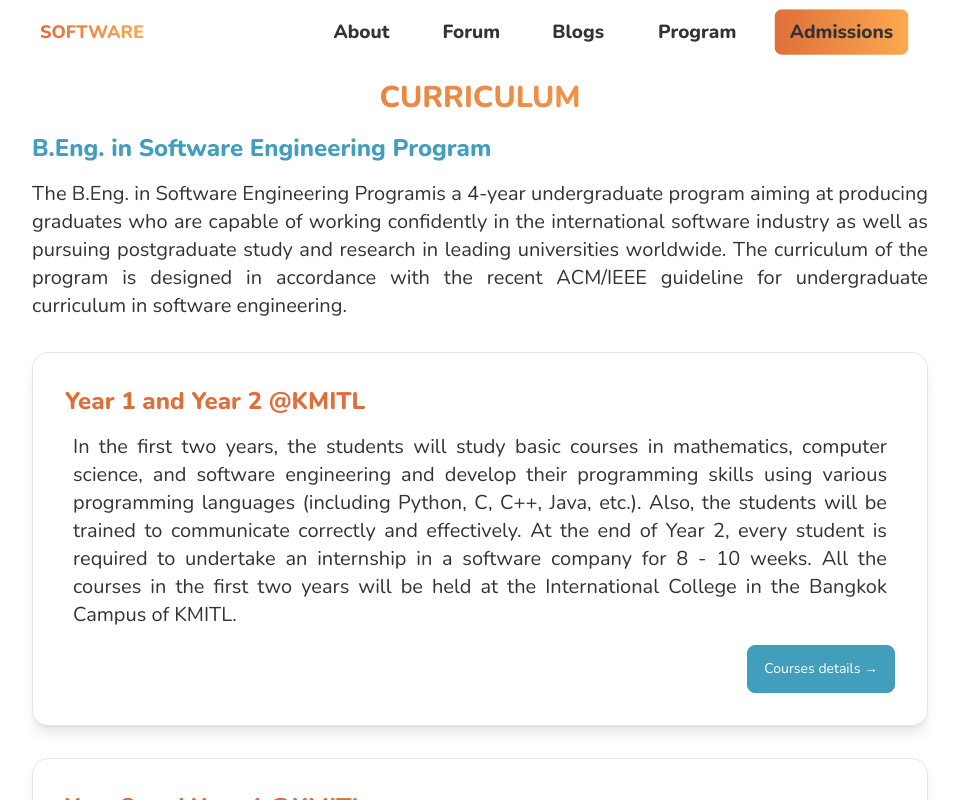
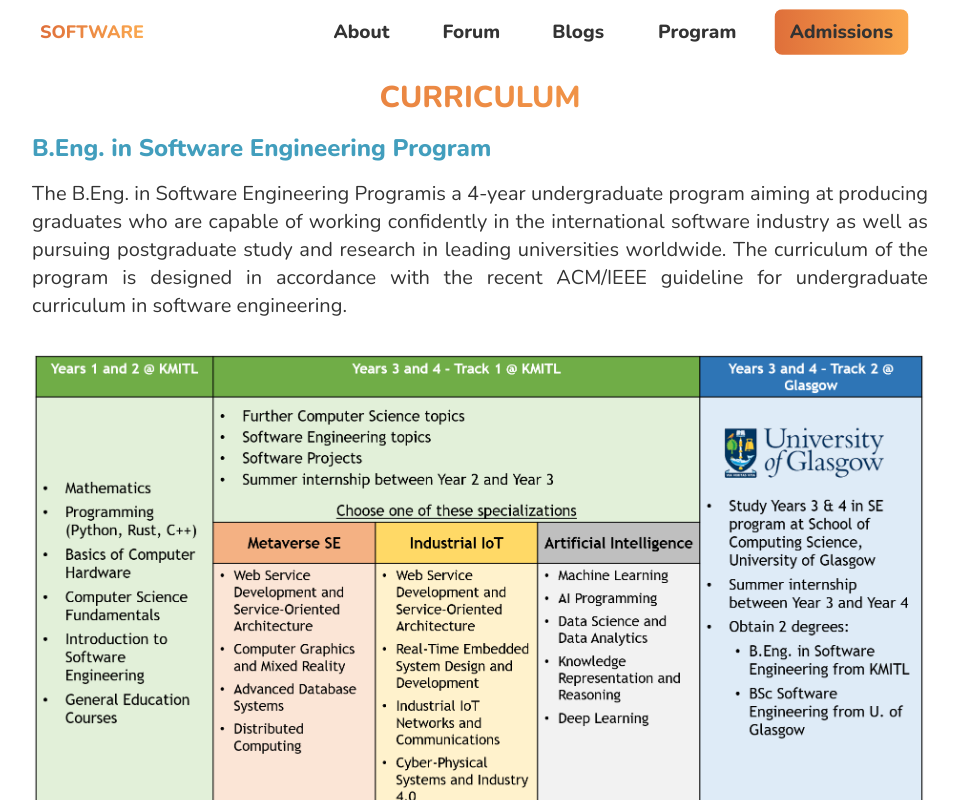
Before and after one commit to neneprm/SE-WEBSITE, a Next.js app in the folder client/: page /program/curriculum in a window 1280 px wide. Shown: the top 800 px of the page, without its empty margins (160-1119 px from the left). Built offline with nearby package versions, Linux system fonts and the light colour scheme.

Commit message:
Add image

```diff
--- a/client/pages/program/curriculum.tsx
+++ b/client/pages/program/curriculum.tsx
@@ -1,6 +1,7 @@
 import { H3, H4, P } from "../components/headers"
 import Link from "next/link"
-import Card from "../components/card"
+import Image from "next/image"
+import CurriculumTable from "../assets/curriculum-table.png"
 
 const Curriculum = () => {
   return (
@@ -15,6 +16,10 @@ const Curriculum = () => {
           text="B.Eng. in Software Engineering Program"
         />
         <P text="The B.Eng. in Software Engineering Programis a 4-year undergraduate program aiming at producing graduates who are capable of working confidently in the international software industry as well as pursuing postgraduate study and research in leading universities worldwide. The curriculum of the program is designed in accordance with the recent ACM/IEEE guideline for undergraduate curriculum in software engineering." />
+      </section>
+
+      <section className="mb-8 w-full">
+        <Image src={CurriculumTable}/>
       </section>
 
       <section className="mb-8">
```
